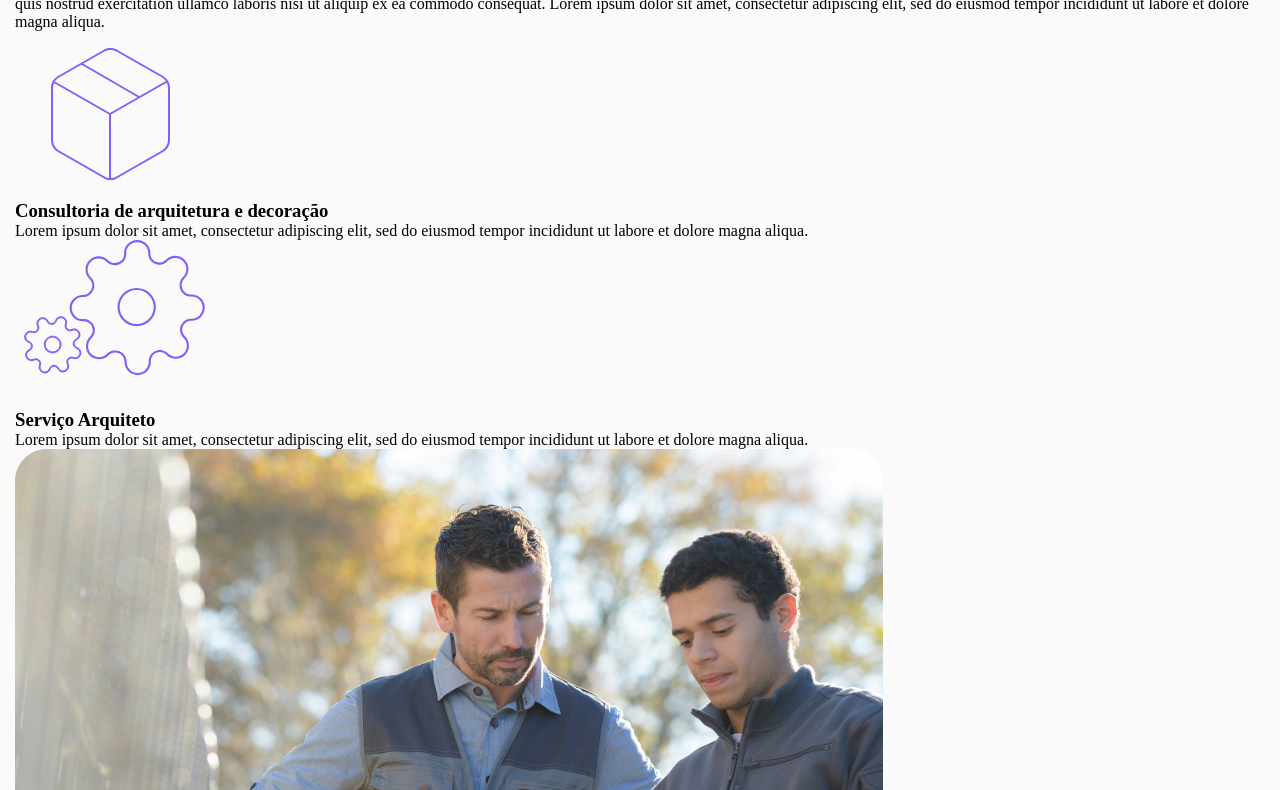
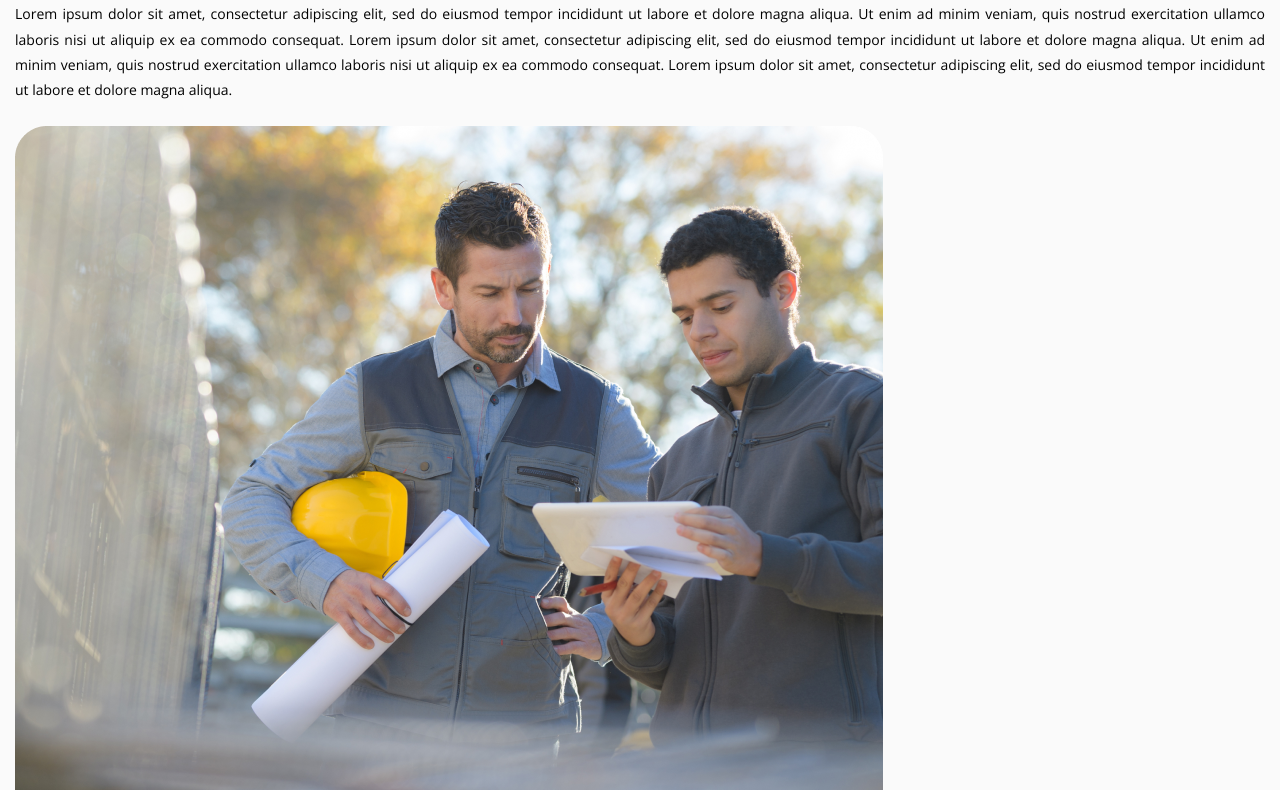
Before and after one commit to DanielDev-cod/Projeto-design-systems-Bloco-8, a plain HTML site: page index.html in a window 1280 px wide. Shown: the part 560-1350 px from the top of the page. Drawn offline with nearby package versions, Linux system fonts and the light colour scheme.

Commit message:
16/01/2024

```diff
--- a/index.html
+++ b/index.html
@@ -50,7 +50,7 @@
         <div class="background-cinza">
             <section class="servicos">
                 <h2>Sobre nós</h2>
-                <p class="text-principal">Lorem ipsum dolor sit amet, consectetur adipiscing elit, sed do eiusmod tempor incididunt ut
+                <p>Lorem ipsum dolor sit amet, consectetur adipiscing elit, sed do eiusmod tempor incididunt ut
                     labore
                     et dolore magna aliqua. Ut enim ad minim veniam, quis nostrud exercitation ullamco laboris
                     nisi ut
@@ -64,6 +64,12 @@
                     labore
                     et dolore magna aliqua.
                 </p>
+                <div class="lorem_conteudo">
+                    <img src="assets/Banners/Banner 2.png" alt="Tecnicos">
+                    <h3>Lorem ipsum dolor sit amet, consectetur adipiscing elit, sed do eiusmod tempor incididunt ut
+                        labore et dolore magna aliqua.</h3>
+                    <button class="lorem_botao">Mais</button>
+                </div>
                 <div class="servico-consultoria">
                     <img src="assets/Sobre-Nos/caixa.svg" alt="arquitetura e decoração">
                     <div class="servico-texto">
@@ -81,12 +87,6 @@
                             ut labore
                             et dolore magna aliqua.</p>
                     </div>
-                </div>
-                <div class="lorem_conteudo">
-                    <img src="assets/Banners/Banner 2.png" alt="Tecnicos">
-                    <h3>Lorem ipsum dolor sit amet, consectetur adipiscing elit, sed do eiusmod tempor incididunt ut
-                        labore et dolore magna aliqua.</h3>
-                    <button class="lorem_botao">Mais</button>
                 </div>
             </section>
             <!-- aqui como trabalhamos -->
--- a/style.css
+++ b/style.css
@@ -48,8 +48,8 @@ header{
 
 .container{
   max-width: 100%;
-  height: 340px;
-  background-position: 55% top;
+  height: 350px;
+  background-position: 35% top;
   overflow: hidden;
   margin-inline: 15px;
   margin-top: 20px;
@@ -102,12 +102,32 @@ header{
 
 .servicos{
   margin-inline: 15px;
+  padding-top: 15px;
 }
 
 .servicos >h2{
-  margin-top: 15px;
+  color: var(--preto);
   font-family: 'Montserrat', sans-serif;
   font-size: 32px;
   font-weight: 400;
   line-height: 120%;
 }
+
+.servicos >p{
+  padding-top: 17px;
+  text-align: justify;
+  color: var(--preto);
+  font-family: 'Open Sans', sans-serif;
+  font-size: 14px;
+  font-weight: 400;
+  line-height: 180%;
+}
+
+.lorem_conteudo{
+  width: 100%;
+  margin-top: 24px;
+}
+
+.lorem_conteudo >h3{
+
+}
```
